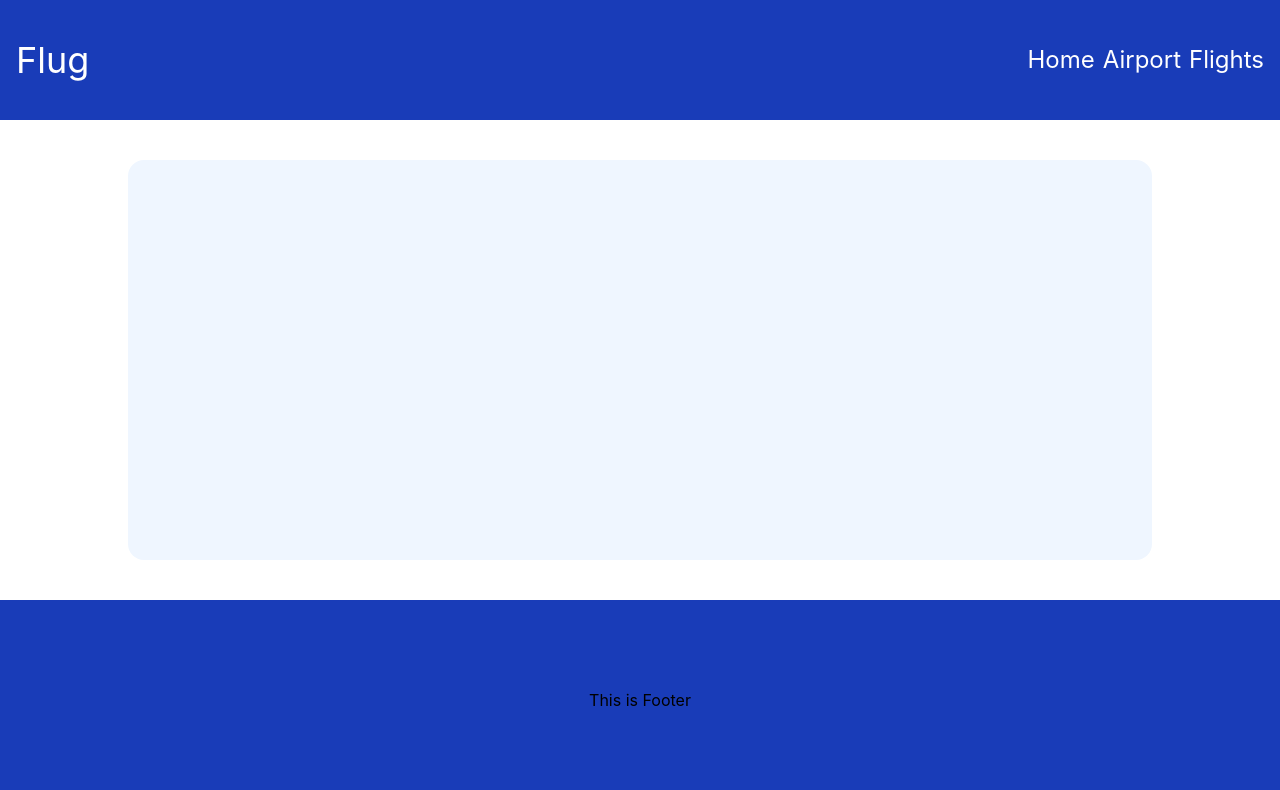
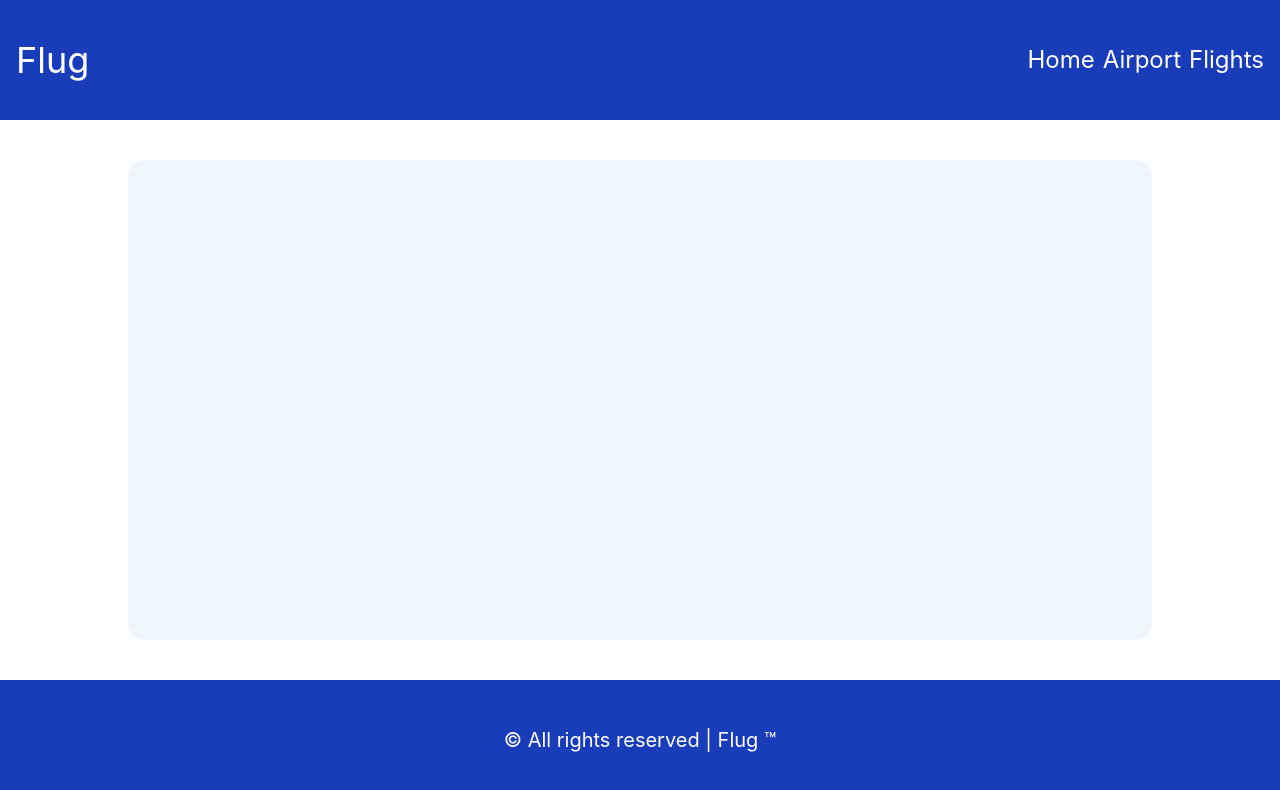
Before and after one commit to lucky-KRMU/Flug, a React (Vite) app: page / in a window 1280 px wide. Shown: the top 790 px of the page. Built offline with nearby package versions, Linux system fonts and the light colour scheme.

Commit message:
realign home page - header,hero,footer

```diff
--- a/src/App.jsx
+++ b/src/App.jsx
@@ -9,7 +9,7 @@ function App() {
   return (
     <>
       <Header />
-      <div className='h-[60vh] flex items-center justify-center'>
+      <div className='h-[70vh] flex items-center justify-center'>
         <Hero />
       </div>
       <Footer/>
--- a/src/Components/Footer/Footer.jsx
+++ b/src/Components/Footer/Footer.jsx
@@ -3,8 +3,8 @@ import React from "react";
 export default function Footer() {
     return(
         <>
-        <footer className="bg-blue-800 h-[25vh] flex items-center justify-center">
-        This is Footer
+        <footer className="bg-blue-800 text-white text-xl h-[15vh] flex items-center justify-center">
+        &copy; All rights reserved | Flug &trade;
         </footer>
         </>
     );
--- a/src/Components/Hero/Hero.jsx
+++ b/src/Components/Hero/Hero.jsx
@@ -3,7 +3,7 @@ import React from "react";
 export default function Hero() {
     return(
         <>
-        <section className="bg-blue-50 h-[50vh] w-[80vw] rounded-2xl">
+        <section className="bg-blue-50 h-[60vh] w-[80vw] rounded-2xl">
 
         </section>
         </>
```
